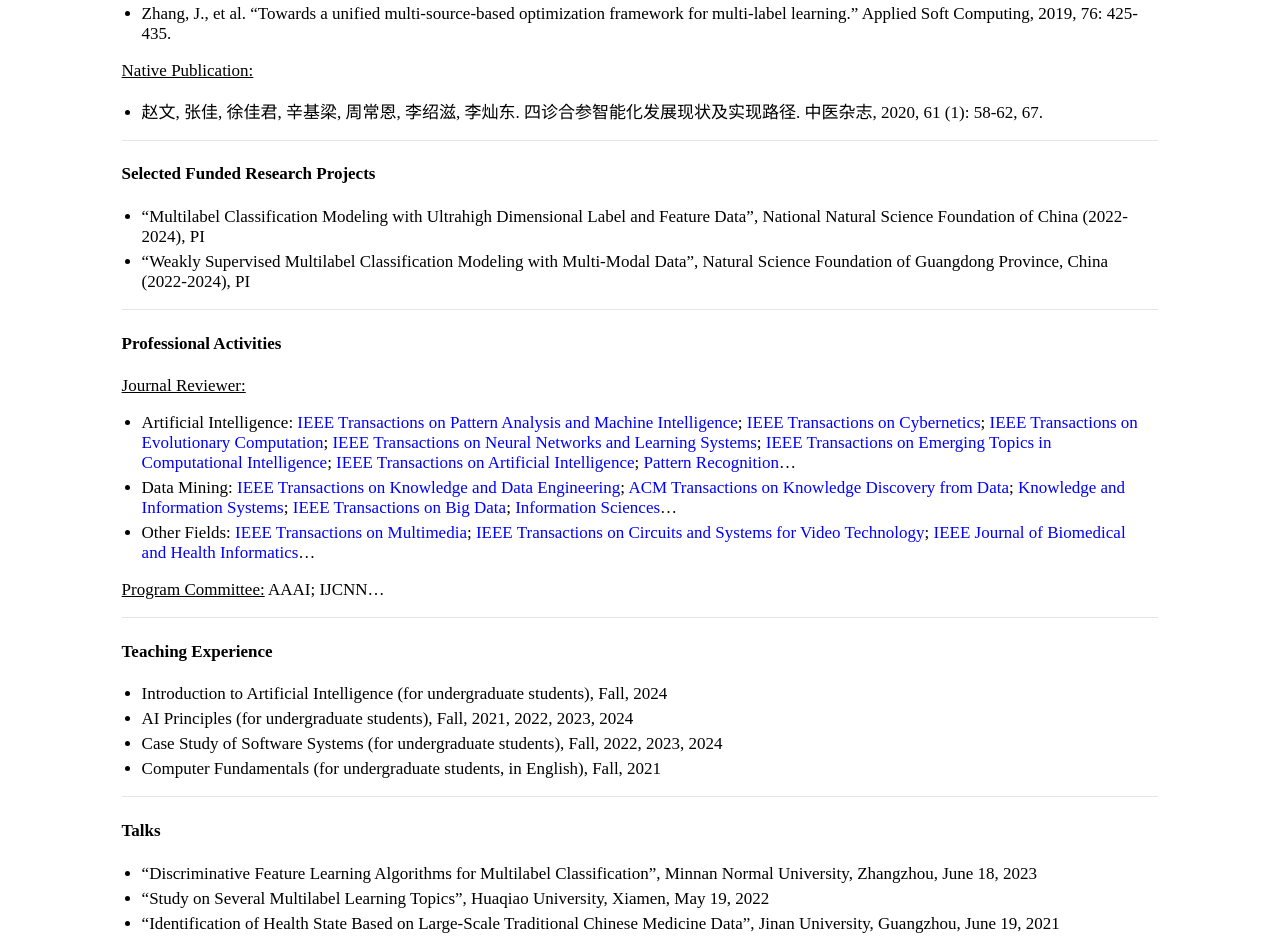
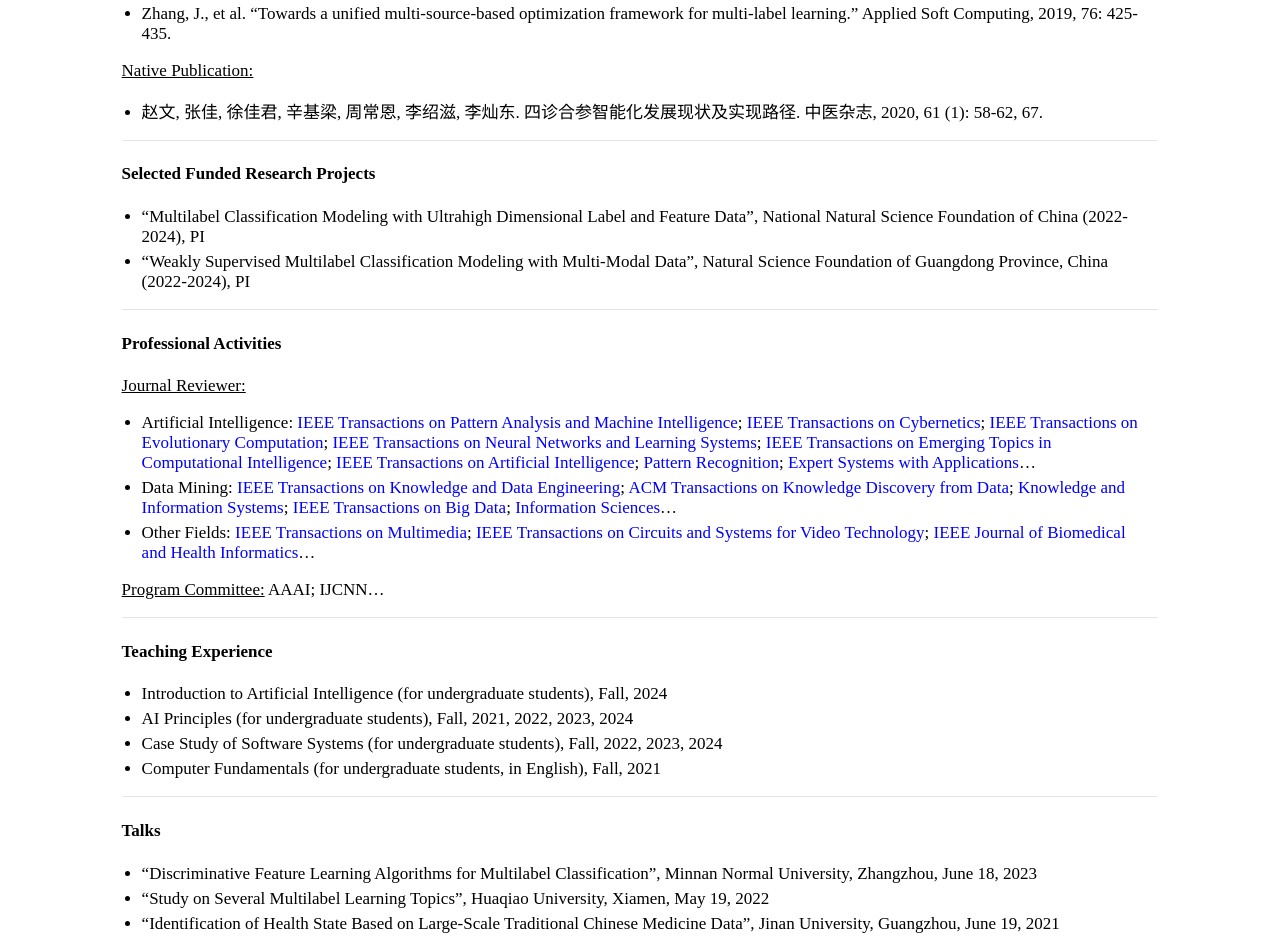
Before and after one commit to jiazhang-ml/jiazhang-ml.github.io, a Jekyll site: the page built from index.md, in a window 1280 px wide. Shown: the part 932-1871 px from the top of the page. Built offline with Jekyll 4.4.1, drawn with Linux system fonts in a browser that asks for light colours.

Commit message:
Update index.md

```diff
--- a/index.md
+++ b/index.md
@@ -47,7 +47,7 @@ layout: default
 #### Professional Activities
 
 <u>Journal Reviewer:</u>
-* Artificial Intelligence: [IEEE Transactions on Pattern Analysis and Machine Intelligence](https://mc.manuscriptcentral.com/tpami-cs); [IEEE Transactions on Cybernetics](https://mc.manuscriptcentral.com/cyb-ieee); [IEEE Transactions on Evolutionary Computation](https://mc.manuscriptcentral.com/tevc-ieee); [IEEE Transactions on Neural Networks and Learning Systems](https://mc.manuscriptcentral.com/tnnls); [IEEE Transactions on Emerging Topics in Computational Intelligence](https://mc.manuscriptcentral.com/tetci-ieee); [IEEE Transactions on Artificial Intelligence](https://mc.manuscriptcentral.com/tai-ieee); [Pattern Recognition](https://www.sciencedirect.com/journal/pattern-recognition)...
+* Artificial Intelligence: [IEEE Transactions on Pattern Analysis and Machine Intelligence](https://mc.manuscriptcentral.com/tpami-cs); [IEEE Transactions on Cybernetics](https://mc.manuscriptcentral.com/cyb-ieee); [IEEE Transactions on Evolutionary Computation](https://mc.manuscriptcentral.com/tevc-ieee); [IEEE Transactions on Neural Networks and Learning Systems](https://mc.manuscriptcentral.com/tnnls); [IEEE Transactions on Emerging Topics in Computational Intelligence](https://mc.manuscriptcentral.com/tetci-ieee); [IEEE Transactions on Artificial Intelligence](https://mc.manuscriptcentral.com/tai-ieee); [Pattern Recognition](https://www.sciencedirect.com/journal/pattern-recognition); [Expert Systems with Applications](https://www.sciencedirect.com/journal/expert-systems-with-applications)...
 * Data Mining: [IEEE Transactions on Knowledge and Data Engineering](https://mc.manuscriptcentral.com/tkde-cs); [ACM Transactions on Knowledge Discovery from Data](https://mc.manuscriptcentral.com/tkdd); [Knowledge and Information Systems](https://www.springer.com/journal/10115); [IEEE Transactions on Big Data](https://mc.manuscriptcentral.com/tbd-cs); [Information Sciences](https://www.sciencedirect.com/journal/information-sciences)...
 * Other Fields: [IEEE Transactions on Multimedia](https://mc.manuscriptcentral.com/tmm-ieee); [IEEE Transactions on Circuits and Systems for Video Technology](https://mc.manuscriptcentral.com/tcsvt); [IEEE Journal of Biomedical and Health Informatics](https://mc.manuscriptcentral.com/jbhi-embs)...
 
```
